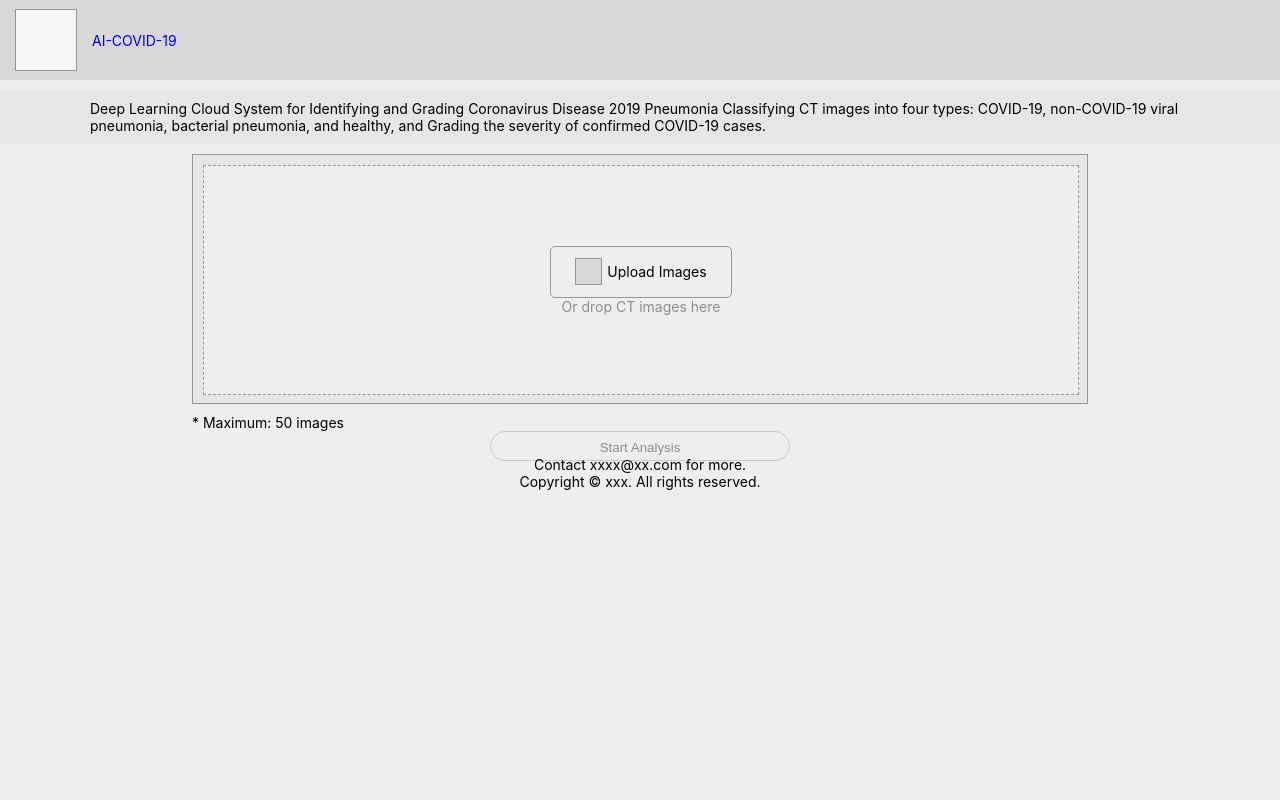
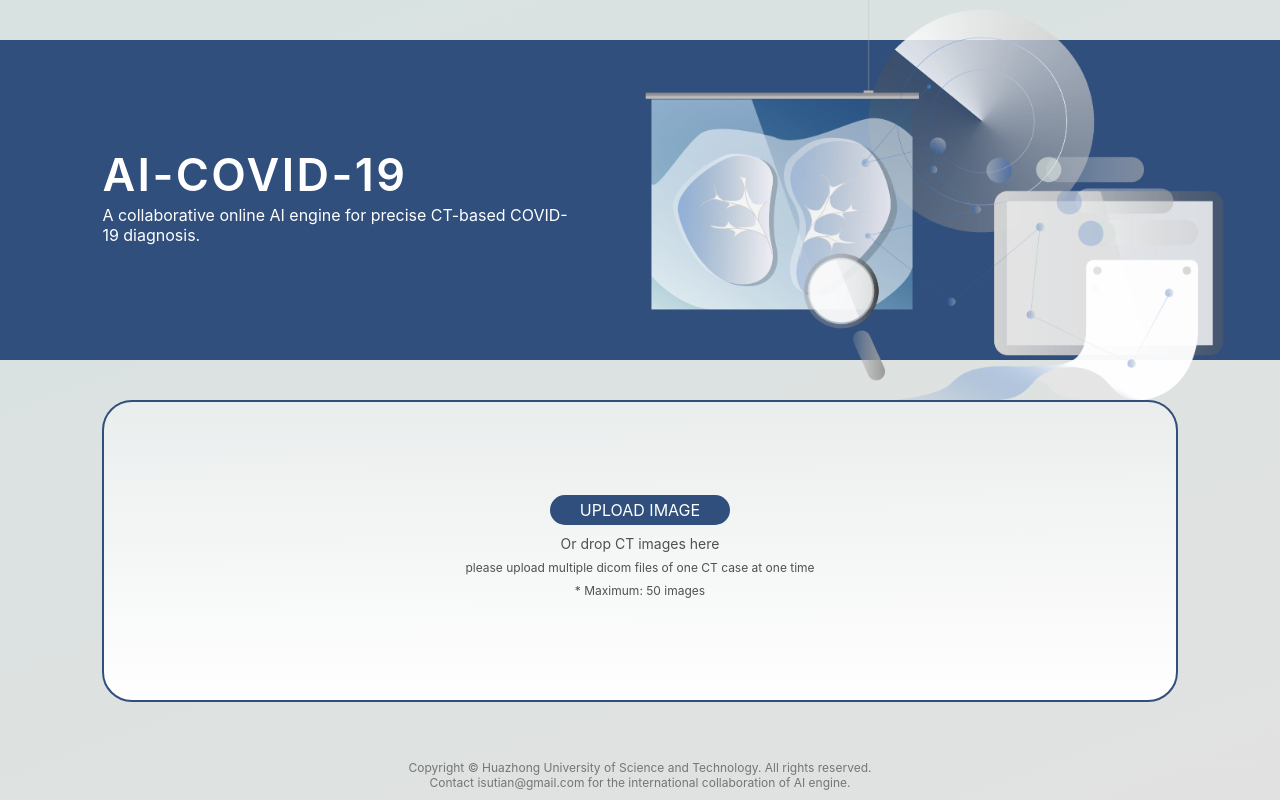
Before and after one commit to EGBDFACE/web-ai-covid-19, a React app: page / in a window 1280 px wide. Built offline with nearby package versions, Linux system fonts and the light colour scheme; the HTML template or start-up script is replaced by a standard one; what redux-devtools would draw is missing.

Commit message:
add welcome page

```diff
--- a/package.json
+++ b/package.json
@@ -56,6 +56,7 @@
     "bcryptjs": "^2.4.3",
     "bundle-loader": "^0.5.6",
     "connected-react-router": "^6.6.1",
+    "cornerstone-file-image-loader": "^0.2.0",
     "css-loader": "^2.1.0",
     "d3": "^4.13.0",
     "d3-canvas-transition": "^0.3.7",
--- a/src/components/MainPage/ImageItem.tsx
+++ b/src/components/MainPage/ImageItem.tsx
@@ -3,6 +3,7 @@
 import './ImageItem.scss';
 // import * as cornerstone from 'cornerstone-core';
 const cornerstone = require('cornerstone-core');
+const cornerstoneFileImageLoader = require('cornerstone-file-image-loader');
 
 interface IWindow {
     cornerstone: any;
@@ -34,7 +35,8 @@
         // var index = window.cornerstoneFileImageLoader.addFile(this.props.imageObj.fileObject);
         cornerstone.enable(element);
         console.log(cornerstone);
-        let index = cornerstone.fileImageLoader.addFile(this.props.imageObj.fileObject);
+        console.log(cornerstoneFileImageLoader);
+        let index = cornerstoneFileImageLoader.loadImage(this.props.imageObj.fileObject);
         var imageId = "dicomfile://" + index;
         cornerstone.loadImage(imageId).then(function(image: any) {
             cornerstone.displayImage(element, image);
--- a/src/components/Welcome/Nav.scss
+++ b/src/components/Welcome/Nav.scss
@@ -1,91 +1,29 @@
-@import 'src/styles/global.scss';
-$prefix: 'Welcome';
-
-.#{$prefix}_main_header{
-    position: fixed;
-    width: 100%;
-    height: 120px;
+.welcome_nav {
+    height: 50%;
+    box-sizing: border-box;
+    padding:40px 0;
+    position: relative;
+}
+.nav_topic {
+    background-color: #304f7d;
+    height: 100%;
+    color: #ffffff;
+    padding: 0 55% 0 8%;
     display: flex;
-    justify-content: space-between;
-    align-items: center;
-    font-weight: 500;
-    color: white;
-    border-bottom: none;
-    transition: background-color .4s,color .4s,transform .4s,opacity .4s ease-in-out, height .4s, border-bottom .4s;
-    -webkit-transition: background-color .4s,color .4s,transform .4s,opacity .4s ease-in-out, height .4s, border-bottom .4s;
-    -moz-transition: background-color .4s,color .4s,transform .4s,opacity .4s ease-in-out, height .4s, border-bottom .4s;
-}
-.#{$prefix}_main_header-scroll {
-    @extend .#{$prefix}_main_header;
-    background-color: white;
-    color: black;
-    height: 80px;
-    border-bottom: 1px solid #FF6B58;
-    z-index: 1;
-}
-
-.#{$prefix}_main_header__icon{
-    margin-left: 100px;
-}
-.#{$prefix}_main_header__menu{
-    margin-right: 100px;
-}
-.#{$prefix}_main_header__menu_run{
-    display: inline-block;
-    margin: 0 20px;
-    height: 56px;
-    line-height: 56px;
-    cursor: pointer;
-    font-weight: 400;
-    letter-spacing: 1px;
-    &:hover{
-        opacity: .8;
+    flex-direction: column;
+    justify-content: center;
+    h1 {
+        font-size: 45px;
     }
-    button{
-        border-radius: $box-border-radius;
-        display: inline-block;
-        width: 100%;
-        height: 46px;
-        background-color: #fcfcfc;
-        padding: 0 30px;
-        // color: buttontext;
-        outline: none;
-        cursor: pointer;
-        font-size: 14px;
-        line-height: 14px;
-        font-weight: 600;
-        letter-spacing: 1px;
+    p {
+        font-size: 16px;
+        margin-top: 10px;
     }
 }
-.#{$prefix}_main_header__menu_login{
-    @extend .#{$prefix}_main_header__menu_run;
-    font-weight: 600;
-    button{
-        background-color: transparent;
-        border: none;
-        color: white;
-    }
+.nav_icon {
+    position: absolute;
+    height: 100%;
+    width: 46%;
+    top: 0;
+    right: 4%;
 }
-.#{$prefix}_main_header__menu_run-scroll{
-    @extend .#{$prefix}_main_header__menu_run;
-    transition: opacity .4s;
-    -webkit-transition: opacity .4s;
-    -moz-transition: opacity .4s;
-    button{
-        display: inline-block;
-        width: 100%;
-        height: 46px;
-        background-color: #262930;
-        padding: 0 30px;
-        color: #FCFCFC;
-        outline: none;
-        cursor: pointer;
-    }
-}
-.#{$prefix}_main_header__menu_login-scroll{
-    @extend .#{$prefix}_main_header__menu_login;
-    // color: #5e6573;
-    button{
-        color: black;
-    }
-}
--- a/src/components/Welcome/Nav.tsx
+++ b/src/components/Welcome/Nav.tsx
@@ -1,64 +1,18 @@
-import React, { Component, Dispatch } from 'react';
-import { connect } from 'react-redux';
+import React from 'react';
 import './Nav.scss';
-import { IStoreState } from 'src/redux/reducer';
-import * as welcomeReducer from 'src/views/WelcomeRedux';
 
-interface IProps {
-    isLogin: boolean;
-    isTop: boolean;
-    prefix: string;
-    loginDialog?: (value: boolean) => void
+export default function WelcomeNav ()  {
+    // const svgObj = require('src/styles/img/icon.svg');
+    // console.log(svgObj.default());
+    return (
+        <div className='welcome_nav'>
+            <div className='nav_topic'>
+                <h1>AI-COVID-19</h1>
+                <p>A collaborative online AI engine for precise CT-based COVID-19 diagnosis.</p>
+            </div>
+            {/* <i className='nav_icon' /> */}
+            {/* <div className='nav_icon'>{svgObj.default()}</div> */}
+            <img src='src/styles/img/icon.svg' className='nav_icon' />
+        </div>
+    )
 }
-interface IStates {}
-
-class WelcomeNav extends Component<IProps, IStates> {
-    constructor(props: IProps) {
-        super(props);
-        this.handleRunClick = this.handleRunClick.bind(this);
-        this.handleLoginClick = this.handleLoginClick.bind(this);
-    }
-
-    handleRunClick () {
-        if (this.props.isLogin) {
-            // store 控制路由跳转
-        } else {
-            this.props.loginDialog(true);
-        }
-    }
-
-    handleLoginClick () {
-        this.props.loginDialog(true);
-    }
-
-    render() {
-        const { isLogin, isTop, prefix } = this.props;
-        const hidden = isLogin ? {display: 'none'} : null;
-        return (
-            <nav className={isTop ? prefix+'_main_header' : `${prefix}_main_header-scroll`}>
-                <span className={prefix+'_main_header__icon'}>CANCER CLASSIFIER</span>
-                <div className={prefix+'_main_header__menu'}>
-                    <div className={isTop ?
-                        prefix+'_main_header__menu_run' :
-                        prefix+'_main_header__menu_run-scroll'
-                        }><button onClick={this.handleRunClick}>RUN CLASSIFICATION</button></div>
-                    <div style={hidden} className={ isTop ?
-                        prefix+'_main_header__menu_login':
-                        prefix+'_main_header__menu_login-scroll'
-                        }><button onClick={this.handleLoginClick}>LOG IN</button></div>
-                </div>
-            </nav>
-        )
-    }
-}
-
-export default connect( ( state: IStoreState) => {
-    return {
-        isLogin: state.welcome.login.isLogined,
-        isTop: state.welcome.displayState.isScrollTop
-    }
-}, ( dispatch: Dispatch<any>) => {
-    return {
-        loginDialog: (value: boolean) => dispatch(welcomeReducer.actionCreator(welcomeReducer.LOGIN_DIALOG, value))
-    }
-})(WelcomeNav);
--- /dev/null
+++ b/src/components/Welcome/UploadBtn.scss
@@ -0,0 +1,44 @@
+.welcome_upload_area {
+    height: 50%;
+    padding: 0 8% 8% 8%;
+    box-sizing: border-box;
+}
+.welcome_upload_div {
+    height: 100%;
+    padding: 0 8%;
+    // border: 1px solid #304f7d;
+    border-radius: 30px;
+    // background: linear-gradient(180deg, #F2FFFFFF, #2686F7FF);
+    // background: linear-gradient(180deg, #80FFFFFF, #FFFFFF);
+    background-image: linear-gradient(180deg, rgba(255,255,255,0.40) 0%, #FFFFFF 100%);
+    border: 2px solid #304F7D;
+    display: flex;
+    flex-direction: column;
+    align-items: center;
+    justify-content: center;
+    input {
+        display: none;
+    }
+}
+.welcome_upload_btn {
+    height: 30px;
+    border-radius: 30px;
+    padding: 0 30px;
+    font-size: 16px;
+    line-height: 30px;
+    color: #FFFFFF;
+    background: #304f7d;
+    cursor: pointer;
+}
+.welcome_upload_tip {
+    color: #505050;
+    margin-top: 10px;
+}
+.welcome_upload_info {
+    font-size: 12px;
+    color: #505050;
+    text-align: center;
+    p{
+        margin: 8px 0;
+    }
+}
--- /dev/null
+++ b/src/components/Welcome/UploadBtn.tsx
@@ -0,0 +1,28 @@
+import React,{ Component } from 'react';
+import './UploadBtn.scss';
+
+export default function UploadBtn () {
+    // const fileInput = React.createRef();
+    let fileInput: React.RefObject<HTMLInputElement> = React.createRef();
+    return (
+        <div className='welcome_upload_area'>
+            <div className='welcome_upload_div'>
+                <input type='file'
+                    name='pic_upload'
+                    id='pic_upload'
+                    multiple
+                    ref={ fileInput }
+                    // onChange={() => uploadCall(fileInput.current.files)}
+                />
+                <label className='welcome_upload_btn' htmlFor='pic_upload'>
+                    <span>UPLOAD IMAGE</span>
+                </label>
+                <p className='welcome_upload_tip'>Or drop CT images here</p>
+                <div className='welcome_upload_info'>
+                    <p>please upload multiple dicom files of one CT case at one time</p>
+                    <p>* Maximum: 50 images</p>
+                </div>
+            </div>
+        </div>
+    )
+}
--- a/src/layouts/Footer.scss
+++ b/src/layouts/Footer.scss
@@ -1,11 +1,10 @@
-.footer{
-    border-top: 2px solid #DCDFE6;
-    padding: 30px 0;
-    font-size: 12px;
+.footer {
+    position: absolute;
+    bottom: 10px;
+    text-align: center;
     width: 100%;
-    color: #656B7B;
-    p{
-        width: 60%;
-        margin:  0 auto;
+    color: #757575;
+    p {
+        font-size: 12px;
     }
 }
--- a/src/layouts/Footer.tsx
+++ b/src/layouts/Footer.tsx
@@ -2,7 +2,7 @@
 import './Footer.scss';
 
 interface IProps {
-	location: any
+	// location: any
 }
 
 interface IStates { }
@@ -13,15 +13,13 @@
 	}
 
 	render() {
-        const centerStyle = { justifyContent : 'center' };
-        const isCenter = this.props.location.pathname === '/model';
+        // const centerStyle = { justifyContent : 'center' };
+        // const isCenter = this.props.location.pathname === '/model';
         return (
-            <footer>
-                <div className="footer" style ={isCenter ? centerStyle : null}>
-                    <p className="copyright" >&copy; {new Date().getFullYear()}
-                    </p>
-                </div>
-            </footer>
+            <div className="footer">
+                <p>Copyright &copy; Huazhong University of Science and Technology. All rights reserved. </p>
+                <p>Contact isutian@gmail.com for the international collaboration of AI engine.</p>
+            </div>
         )
 	}
 }
--- a/src/routes/index.tsx
+++ b/src/routes/index.tsx
@@ -4,7 +4,7 @@
 // import LoadingMask from 'src/components/shared/Mask/LoadingMask';
 import { ConnectedRouter } from 'connected-react-router';
 import browserHistory from 'src/routes/history';
-// import Welcome from 'src/views/Welcome';
+import Welcome from 'src/views/Welcome';
 // import RunModel from 'src/views/RunModel';
 import MainPage from 'src/views/MainPage';
 
@@ -48,9 +48,9 @@
 export default (
     <ConnectedRouter history={browserHistory}>
         <Switch>
-            {/* <Route exact path='/' component={Welcome} />
-            <Route path='/model' component={RunModel} /> */}
-            <Route path='/' component={MainPage} />
+            <Route exact path='/' component={Welcome} />
+            {/* <Route path='/model' component={RunModel} /> */}
+            <Route path='/main' component={MainPage} />
         </Switch>
     </ConnectedRouter>
 )
--- a/src/views/Welcome.scss
+++ b/src/views/Welcome.scss
@@ -1,100 +1,6 @@
-@import 'src/styles/global.scss';
-$prefix: 'Welcome';
-
-.#{$prefix}{
+.welcome {
+    width: 100%;
     height: 100%;
-    width: 100%;
-    // background-color: rgba(0,0,0,0) !important;
-    color: white;
-    overflow: scroll;
+    // background: linear-gradient(161deg, #D8E3E1, #B2505050);
+    background-image: linear-gradient(160deg, #D8E3E1 4%, rgba(80,80,80,0.17) 100%)
 }
-.#{$prefix}_main{
-    padding-top: 40vh;
-    padding-bottom: 60vh;
-    background: url('../styles/img/deeplearning-bg.jpg') no-repeat bottom;
-    background-size: cover;
-}
-.#{$prefix}_main_title{
-    text-align: center;
-    font-size: 56px;
-    line-height: 64px;
-    font-weight: 100;
-    letter-spacing: -0.5px;
-    // font-family: 'Graphik',Helvetica,Arial,sans-serif;
-}
-.#{$prefix}_main_intro {
-    text-align: center;
-    font-size: 24px;
-    line-height: 32px;
-    font-weight: 100;
-    width: 50%;
-    margin: 32px auto;
-}
-.#{$prefix}_main_button{
-    width: 50%;
-    margin: 0 auto;
-    color: #1e1e1e;
-    position: relative;
-    button{
-        position: absolute;
-        left: 50%;
-        top: 0;
-        transform: translateX(-50%);
-        background: #fcfcfc;
-        cursor: pointer;
-        display: inline-block;
-        height: 46px;
-        min-width: 136px;
-        padding: 0 32px;
-        font-size: 14px;
-        line-height: 14px;
-        font-weight: 600;
-        letter-spacing: 1px;
-        transition: top .2s;
-        outline: none;
-        border-radius: $box-border-radius;
-        &:hover{
-            top: -5px;
-        }
-    }
-}
-.#{$prefix}_detail{
-    width: 50%;
-    margin: 0 auto;
-    padding: 27px 0;
-    margin-bottom: 200px;
-    blockquote{
-        font-size: 30px;
-        line-height: 130%;
-        padding: 10px 40px;
-        border: none;
-        position: relative;
-        color: #3c3c3c;
-        font-weight: 300;
-    }
-    blockquote::before{
-        font-family: "PingFang SC";
-        content: "“";
-        position: absolute;
-        top: 30px;
-        left: -30px;
-        font-size: 200px;
-        color: #e5e5e5;
-    }
-    blockquote::after{
-        font-family: "PingFang SC";
-        content: "”";
-        position: absolute;
-        bottom: 30px;
-        right: -30px;
-        font-size: 200px;
-        color: #e5e5e5;
-    }
-}
-.#{$prefix}_detail_intro{
-    strong {
-        padding: 0 10px;
-        color: #ff3a3e;
-        font-size: 180%;
-    }
-}
--- a/src/views/Welcome.tsx
+++ b/src/views/Welcome.tsx
@@ -3,8 +3,9 @@
 // import { push } from 'react-router-redux';
 import { push } from 'connected-react-router';
 import Footer from 'src/layouts/Footer';
-import Login from 'src/components/Welcome/Login';
+// import Login from 'src/components/Welcome/Login';
 import Nav from 'src/components/Welcome/Nav';
+import UploadBtn from 'src/components/Welcome/UploadBtn';
 import { IStoreState } from 'src/redux/reducer';
 import * as welcomeReducer from 'src/views/WelcomeRedux';
 import './Welcome.scss';
@@ -12,11 +13,10 @@
 
 interface IProps {
     goto: (value: string) => void,
-    isLogin: boolean;
-    // isLoginDialog: boolean,
-    isScrollTop: boolean,
-    loginDialog: (value: boolean) => void,
-    welcomeScroll: (value: boolean) => void
+    // isLogin: boolean;
+    // isScrollTop: boolean,
+    // loginDialog: (value: boolean) => void,
+    // welcomeScroll: (value: boolean) => void
 }
 interface IStates {
     // isLoginDialog: boolean,
@@ -72,29 +72,29 @@
             // isLoginDialog: false,
             // isTop: true,
         };
-        this.handleWelcomeScroll = this.handleWelcomeScroll.bind(this);
-        this.handleRunClick = this.handleRunClick.bind(this);
+        // this.handleWelcomeScroll = this.handleWelcomeScroll.bind(this);
+        // this.handleRunClick = this.handleRunClick.bind(this);
     }
 
-    handleWelcomeScroll (e: any) {
-        const scrollTop: Number = e.target.scrollTop;
-        const isTop = this.props.isScrollTop;
-        const submitTopChange = this.props.welcomeScroll;
-        if (scrollTop > 5 && isTop) {
-            submitTopChange(false);
-        } else if (scrollTop === 0 && !isTop) {
-            submitTopChange(true);
-        }
-    }
+    // handleWelcomeScroll (e: any) {
+    //     const scrollTop: Number = e.target.scrollTop;
+    //     const isTop = this.props.isScrollTop;
+    //     const submitTopChange = this.props.welcomeScroll;
+    //     if (scrollTop > 5 && isTop) {
+    //         submitTopChange(false);
+    //     } else if (scrollTop === 0 && !isTop) {
+    //         submitTopChange(true);
+    //     }
+    // }
 
-    handleRunClick () {
-        const { isLogin, loginDialog } = this.props;
-        if (!isLogin) {
-            loginDialog(true);
-        } else {
-            // store 控制路由 页面跳转
-        }
-    }
+    // handleRunClick () {
+    //     const { isLogin, loginDialog } = this.props;
+    //     if (!isLogin) {
+    //         loginDialog(true);
+    //     } else {
+    //         // store 控制路由 页面跳转
+    //     }
+    // }
 
     // UNSAFE_componentWillReceiveProps(newProps: IProps) {
     //     console.log(newProps.isLogin);
@@ -107,39 +107,11 @@
     // }
 
     render() {
-        const NavProps = {
-            // isLogin: false,
-            // isTop: true,
-            prefix: 'Welcome',
-        };
-        // const LoginProps = {
-        //     isDisplay: false
-        // }
-        const FooterProps = {
-            location: '/',
-        };
         return (
-            <div className='Welcome' onScroll={this.handleWelcomeScroll}>
-                <Nav {...NavProps} />
-                <Login />
-                <div className='Welcome_main'>
-                    <p className='Welcome_main_title'>A Superior Cancer Classifier</p>
-                    <p className='Welcome_main_intro'>for precisely predicting the classification
-                        of 12 cancer types : CESC LUAD BRCA PAAD ACC KIRP STAD PRAD UCS HNSC BLCA LGG</p>
-                    <div className='Welcome_main_button'>
-                        <button onClick={this.handleRunClick}>RUN CLASSIFICATION</button>
-                    </div>
-                </div>
-                <div className='Welcome_detail'>
-                    <blockquote>
-                        <p className='Welcome_detail_intro'>The model is empowered by
-                            <strong>deep learning approach</strong>
-                            and comprehensive variant
-                            <strong>pathogenicity predictor</strong>.
-                        </p>
-                    </blockquote>
-                </div>
-                <Footer {...FooterProps}/>
+            <div className='welcome'>
+                <Nav />
+                <UploadBtn />
+                <Footer />
             </div>
         )
     }
@@ -149,16 +121,16 @@
 function mapStateToProps ( state: IStoreState ) {
     return {
         // isLoginDialog: state.welcome.displayState.isLoginDialog,
-        isLogin: state.welcome.login.isLogined,
-        isScrollTop: state.welcome.displayState.isScrollTop
+        // isLogin: state.welcome.login.isLogined,
+        // isScrollTop: state.welcome.displayState.isScrollTop
     }
 }
 
 function mapDispatchToProps (dispatch: Dispatch<any> ) {
     return {
         goto: (value: string) => dispatch(push(value)),
-        loginDialog: (value: boolean) => dispatch(welcomeReducer.actionCreator(welcomeReducer.LOGIN_DIALOG, value)),
-        welcomeScroll: (value: boolean) => dispatch(welcomeReducer.actionCreator(welcomeReducer.WELCOME_SCROLL, value))
+        // loginDialog: (value: boolean) => dispatch(welcomeReducer.actionCreator(welcomeReducer.LOGIN_DIALOG, value)),
+        // welcomeScroll: (value: boolean) => dispatch(welcomeReducer.actionCreator(welcomeReducer.WELCOME_SCROLL, value))
     }
 }
 
```
Also changed, not shown: src/components/Welcome/UploadBtnRedux.ts (added), src/styles/img/icon.svg (added).
